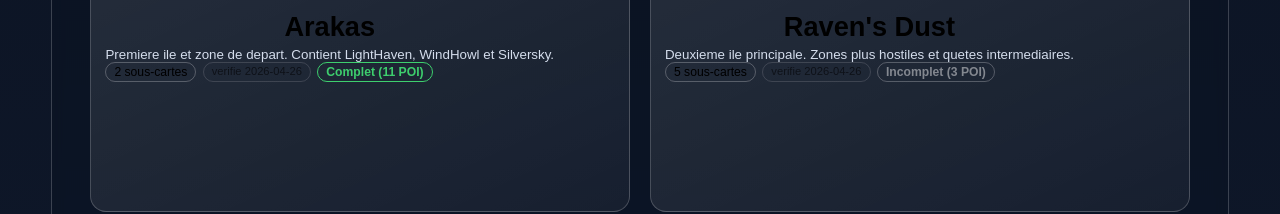
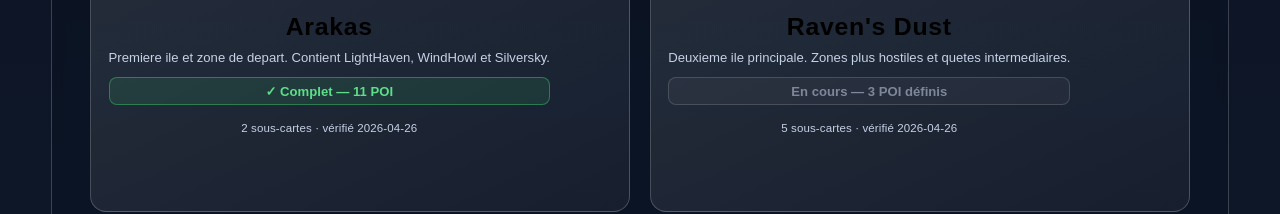
Before and after one commit to RedAlex/t4c-nms-atlas, an Electron app: page index.html in a window 1280 px wide. Shown: the part 648-862 px from the top of the page. Drawn offline with Linux system fonts and the light colour scheme.

Commit message:
style: redesign map card body for better readability

```diff
--- a/js/modules/world-view.js
+++ b/js/modules/world-view.js
@@ -96,37 +96,27 @@ export function renderWorldCards() {
     body.appendChild(title);
 
     const summary = document.createElement("p");
+    summary.className = "card-summary";
     summary.textContent = map.summary || "";
     body.appendChild(summary);
 
-    const badges = document.createElement("div");
-    badges.className = "badges";
-
-    const countBadge = document.createElement("span");
-    countBadge.className = "badge";
-    countBadge.textContent = `${(map.subMaps || []).length} sous-cartes`;
-    badges.appendChild(countBadge);
-
-    const checkedBadge = document.createElement("span");
-    checkedBadge.className = "badge muted";
-    checkedBadge.textContent = `verifie ${checkedAt}`;
-    badges.appendChild(checkedBadge);
-
     const completion = computeCompletion(map);
     const completionBadge = document.createElement("span");
-    completionBadge.className = `badge completion-badge completion-${completion.status}`;
+    completionBadge.className = `completion-badge completion-${completion.status}`;
     completionBadge.textContent =
       completion.status === "complet"
-        ? `Complet (${completion.total} POI)`
+        ? `✓ Complet — ${completion.total} POI`
         : completion.status === "en-cours"
-          ? `En cours ${completion.pct}% (${completion.named}/${completion.total})`
-          : `Incomplet (${completion.total} POI)`;
+          ? `${completion.pct}% complété — ${completion.named}/${completion.total} POI`
+          : `En cours — ${completion.total} POI définis`;
     completionBadge.title =
-      `${completion.named} POI nommés sur ${completion.total} total` +
-      (completion.total === 0 ? " — aucun POI défini" : "");
-    badges.appendChild(completionBadge);
+      `${completion.named} POI nommés sur ${completion.total} total`;
+    body.appendChild(completionBadge);
 
-    body.appendChild(badges);
+    const meta = document.createElement("p");
+    meta.className = "card-meta";
+    meta.textContent = `${(map.subMaps || []).length} sous-cartes · vérifié ${checkedAt}`;
+    body.appendChild(meta);
     card.appendChild(body);
     card.addEventListener("click", () => {
       import("./map-view.js").then(({ openMap }) => {
--- a/styles.css
+++ b/styles.css
@@ -166,8 +166,11 @@ body {
 }
 
 .map-card-body {
-  padding: 0.9rem;
+  padding: 1rem 1.1rem 0.9rem;
   flex: 1;
+  display: flex;
+  flex-direction: column;
+  gap: 0.35rem;
 }
 
 .badge.muted {
@@ -178,11 +181,51 @@ body {
 .map-card-body h3 {
   margin: 0;
   font-family: "Bebas Neue", sans-serif;
-  font-size: 1.7rem;
+  font-size: 1.55rem;
+  letter-spacing: 0.03em;
+  line-height: 1.1;
 }
 
-.map-card-body p {
-  color: #d5deed;
+.card-summary {
+  margin: 0;
+  font-size: 0.82rem;
+  line-height: 1.4;
+  color: #c6d2e6;
+}
+
+.completion-badge {
+  display: inline-block;
+  margin-top: 0.25rem;
+  font-size: 0.82rem;
+  font-weight: 700;
+  border-radius: 8px;
+  padding: 0.35rem 0.65rem;
+}
+
+.completion-complet {
+  background: rgba(62, 207, 110, 0.12);
+  border: 1px solid rgba(62, 207, 110, 0.45);
+  color: #5ddf8a;
+}
+
+.completion-en-cours {
+  background: rgba(245, 197, 66, 0.1);
+  border: 1px solid rgba(245, 197, 66, 0.4);
+  color: #f5c542;
+}
+
+.completion-vide {
+  background: rgba(255, 255, 255, 0.04);
+  border: 1px solid rgba(255, 255, 255, 0.15);
+  color: rgba(200, 210, 230, 0.55);
+}
+
+.card-meta {
+  margin: auto 0 0;
+  padding-top: 0.5rem;
+  font-size: 0.72rem;
+  color: rgba(180, 196, 220, 0.55);
+  letter-spacing: 0.01em;
 }
 
 .badges {
@@ -192,29 +235,10 @@ body {
 }
 
 .badge {
-  font-size: 0.76rem;
+  font-size: 0.78rem;
   border: 1px solid rgba(255, 255, 255, 0.25);
   border-radius: 999px;
-  padding: 0.15rem 0.5rem;
-}
-
-.completion-badge {
-  font-weight: 600;
-}
-
-.completion-complet {
-  border-color: #3ecf6e;
-  color: #3ecf6e;
-}
-
-.completion-en-cours {
-  border-color: #f5c542;
-  color: #f5c542;
-}
-
-.completion-vide {
-  border-color: rgba(255, 255, 255, 0.25);
-  color: rgba(255, 255, 255, 0.45);
+  padding: 0.2rem 0.6rem;
 }
 
 .actions {
```
